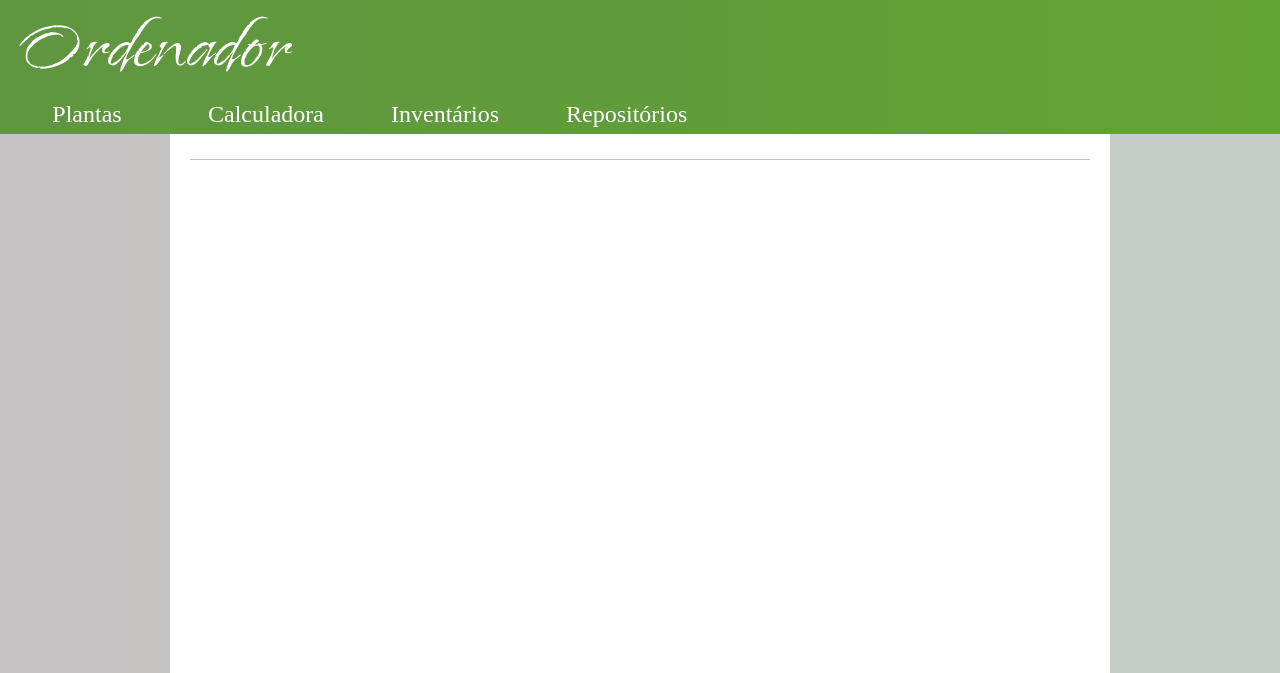
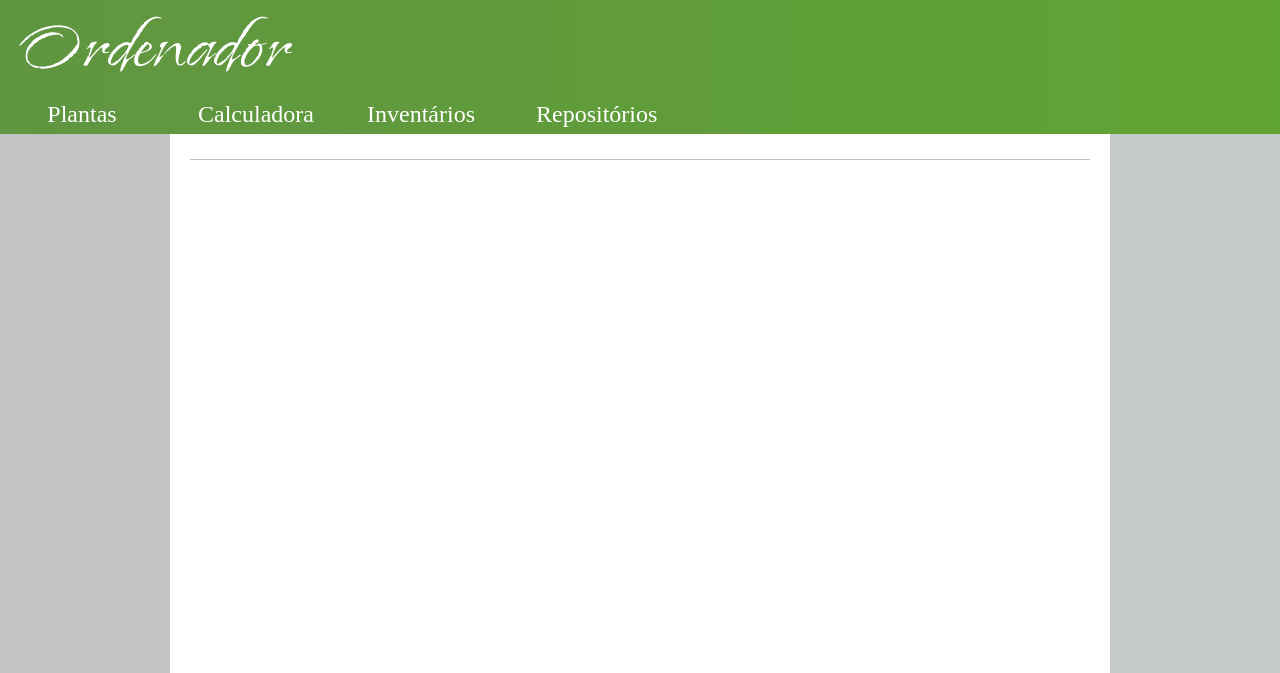
Before and after one commit to sosmarcos/Ordenador, a PHP site: page / in a window 1280 px wide. Shown: the top 673 px of the page. Run offline with PHP 8.4, Linux system fonts and the light colour scheme; some web fonts are replaced.

Commit message:
Update style.css

```diff
--- a/style.css
+++ b/style.css
@@ -15,7 +15,7 @@
 
 @font-face {
     font-family: 'syne';
-    src: url(fonts/SyneMono-Regular.ttf) format(TrueType);
+    src: url(fonts/SyneMono-Regular.ttf) format('TrueType');
 }
 
 * {
@@ -95,7 +95,7 @@ h2 {
 }
 
 .navButton {
-    width: 170px;
+    width: 160px;
     background: transparent;
     color: white;
     border: none;
```
